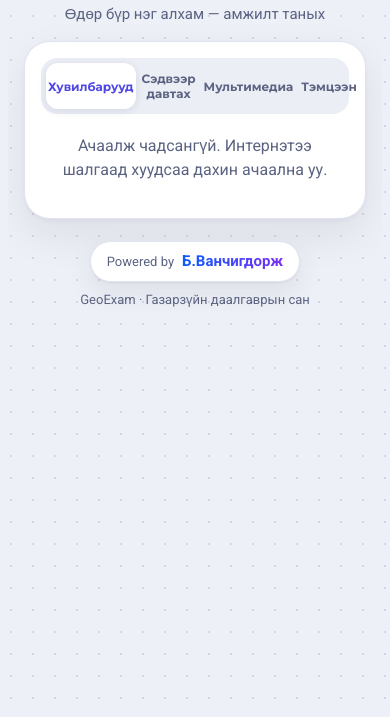
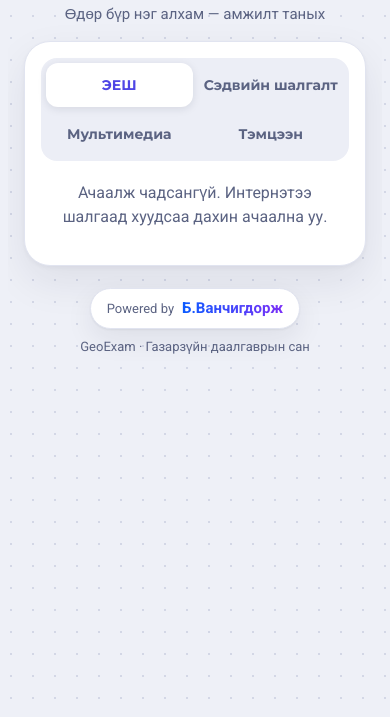
Before and after one commit to vanchig89geography-dev/geoexam, a plain HTML site: page index.html in a window 390 px wide. Shown: the part 127-844 px from the top of the page. Drawn offline with Linux system fonts and the light colour scheme; no server answers.

Commit message:
Add files via upload

```diff
--- a/index.html
+++ b/index.html
@@ -297,6 +297,13 @@ footer{text-align:center;font-size:13px;color:var(--muted);display:grid;gap:8px;
 .opt>span,.opt>div{min-width:0}
 .card,.pane,.qwrap{min-width:0;max-width:100%;box-sizing:border-box}
 html,body{overflow-x:hidden}
+/* Табууд утсан дээр: 2×2 торонд, хүрээнээс гарахгүй */
+.tabs{min-width:0}
+.tabs button{min-width:0;white-space:normal;overflow-wrap:anywhere}
+@media (max-width:520px){
+  .tabs{grid-template-columns:1fr 1fr;gap:5px}
+  .tabs button{font-size:14px;padding:9px 6px}
+}
 </style>
 </head>
 <body>
@@ -318,8 +325,8 @@ html,body{overflow-x:hidden}
   <!-- CATALOGUE -->
   <section class="card pad" id="list">
     <div class="tabs" role="tablist" id="tabs">
-      <button type="button" role="tab" data-t="var" aria-selected="true">Хувилбарууд</button>
-      <button type="button" role="tab" data-t="topic" aria-selected="false">Сэдвээр давтах</button>
+      <button type="button" role="tab" data-t="var" aria-selected="true">ЭЕШ</button>
+      <button type="button" role="tab" data-t="topic" aria-selected="false">Сэдвийн шалгалт</button>
       <button type="button" role="tab" data-t="own" aria-selected="false">Мультимедиа</button>
       <button type="button" role="tab" data-t="contest" aria-selected="false">Тэмцээн</button>
     </div>
```
